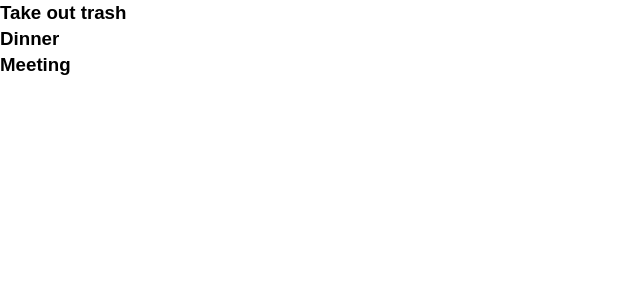
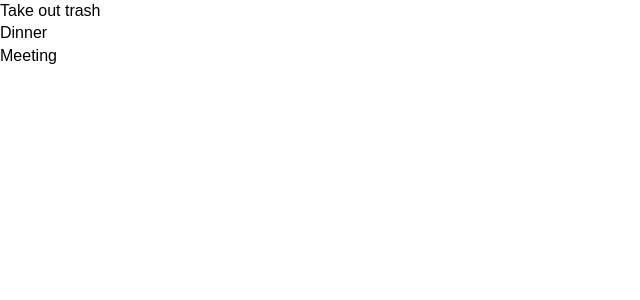
Before and after one commit to StephenCavender/traversy-react-crash-course-todo, a React (Create React App) app: page / in a window 1280 px wide. Shown: the top 300 px of the page, without its empty margins (0-640 px from the left). Built offline with nearby package versions, Linux system fonts and the light colour scheme; the HTML template or start-up script is replaced by a standard one.

Commit message:
add TodoItem comp

```diff
--- /dev/null
+++ b/src/components/TodoItem.js
@@ -0,0 +1,13 @@
+import React, { Component } from 'react'
+
+export class TodoItem extends Component {
+    render() {
+        return (
+            <div>
+                <p>{this.props.todo.title}</p>
+            </div>
+        )
+    }
+}
+
+export default TodoItem
--- a/src/components/Todos.js
+++ b/src/components/Todos.js
@@ -1,9 +1,10 @@
 import React from 'react';
+import TodoItem from './TodoItem';
 
 class Todos extends React.Component {
     render() {
         return this.props.todos.map(todo => (
-            <h3>{ todo.title }</h3>
+            <TodoItem key={todo.id} todo={todo} />
         ));
     }
 }
```
